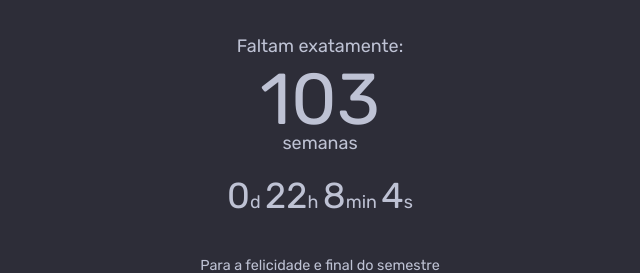
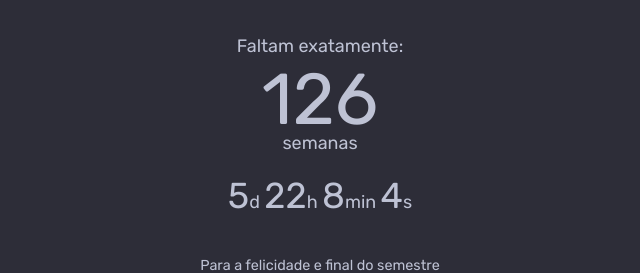
Before and after one commit to BrenoHA/ufg-timer, a Next.js app: page / in a window 1280 px wide. Shown: the part 241-514 px from the top of the page, without its empty margins (320-960 px from the left). Built offline with nearby package versions, Linux system fonts and the light colour scheme.

Commit message:
Update 2023.02

```diff
--- a/src/components/Timer/index.tsx
+++ b/src/components/Timer/index.tsx
@@ -15,7 +15,7 @@ type TimerType = {
 
 const TimerComponent = () => {
   const calculateTimeLeft = () => {
-    const difference = +new Date(`2023-08-24T23:59:59`) - +new Date(); //YYYY-MM-DD
+    const difference = +new Date(`2024-02-06T23:59:59`) - +new Date(); //YYYY-MM-DD
     let timeLeft = {} as TimerType;
 
     if (difference > 0) {
```
